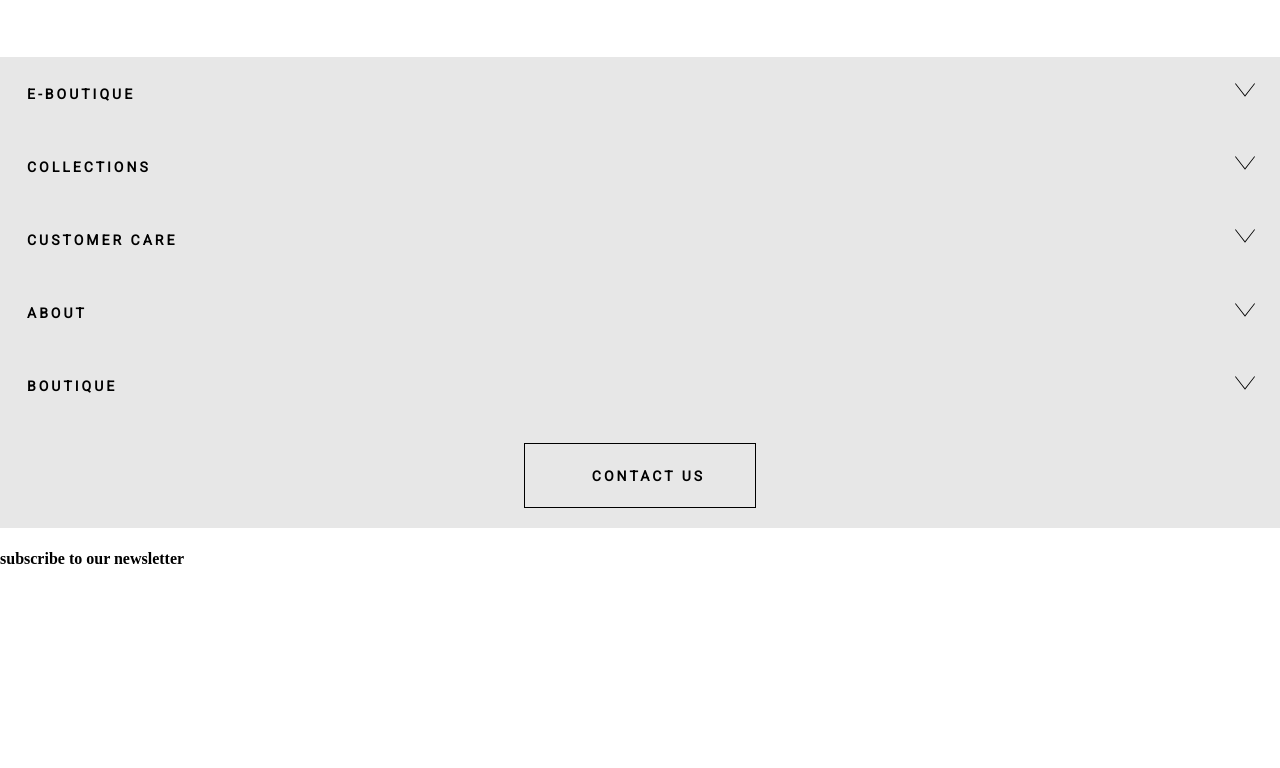
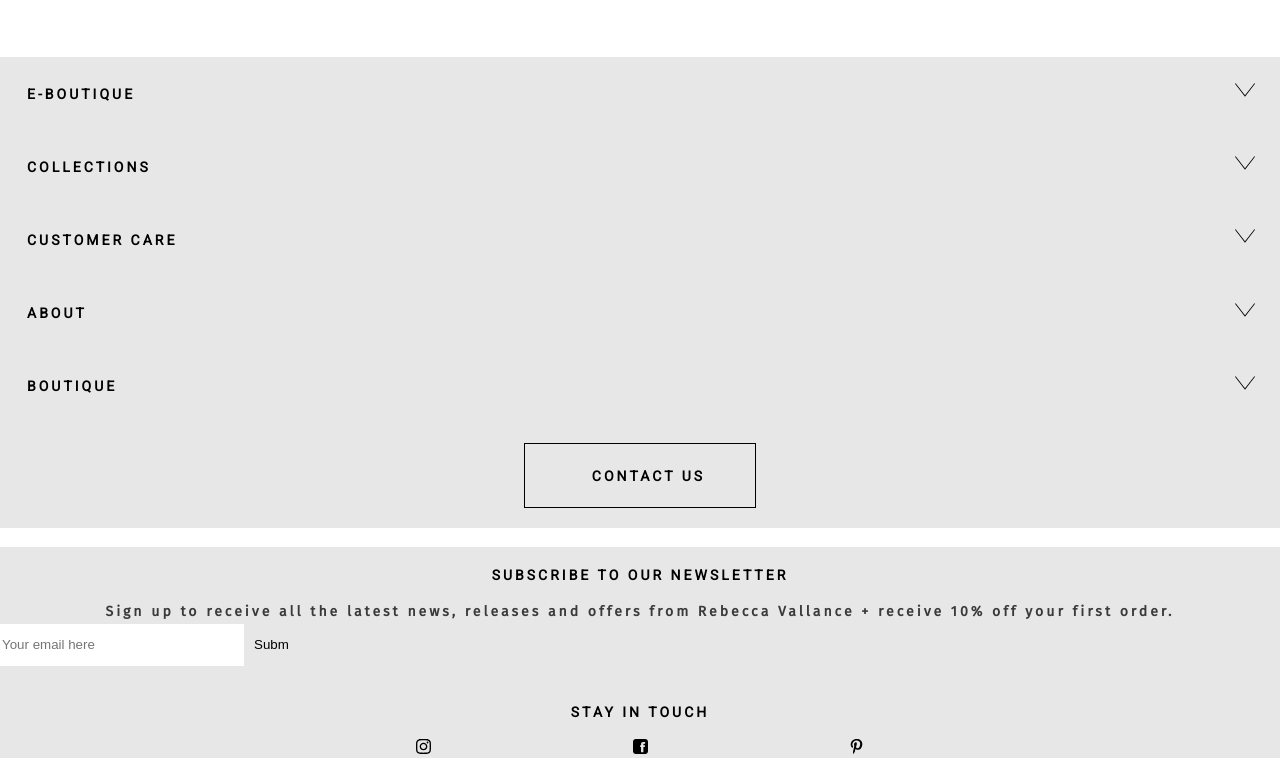
Before and after one commit to AnnieMarkina/Fashion_Landing_Adaptive, a website: page index.html in a window 1280 px wide. Shown: the part 2972-3740 px from the top of the page. Before the commit the page ends 3561 px from the top, so only its background shows below. Drawn offline with nearby package versions, Linux system fonts and the light colour scheme.

Commit message:
In progress

```diff
--- a/index.html
+++ b/index.html
@@ -374,10 +374,20 @@
             </div>
 
             <div class="footer__menu">
-                <div>
+                <div class="footer__menu-newsletter">
                     <h4>subscribe to our newsletter</h4>
+                    <p>Sign up to receive all the latest news, releases and offers from Rebecca Vallance + receive 10% off your first order.</p>
+                    <form action="" class="form-inputs">
+                        <input type="text" placeholder="Your email here" class="text-input">
+                        <input type="submit" class="sumbit-input">
+                    </form>
+                    <h4>Stay in Touch</h4>
+                    <div class="footer__menu-icons">
+                            <a href="javascript:void(0)"><img src="./imgs/instagram-glyph-1.svg" alt=""></a>
+                            <a href="javascript:void(0)"><img src="./imgs/facebook-icon-1.svg" alt=""></a>
+                            <a href="javascript:void(0)"><img src="./imgs/pinterest-4.svg" alt=""></a>
+                        </div>
                 </div>
-                <div class="footer__menu-children"></div>
             </div>
 
         </div>
--- a/styles/_footer.scss
+++ b/styles/_footer.scss
@@ -1,4 +1,14 @@
 .footer {
+    h4 {
+        text-transform: uppercase;
+        color: black;
+        letter-spacing: 3px;
+        text-transform: uppercase;
+        font-size: 14px;
+        font-weight: 900;
+        font-family: 'Roboto', sans-serif;
+    }
+
     &__wrapper {
         margin-top: 50px;
         width: 100%;
@@ -10,16 +20,11 @@
 
         &-children {
             display: none;
-
-
             a {
                 text-decoration: none;
-
                 span {
                     text-align: left;
-                    // margin: 30px auto 40px;
                     color: rgb(58, 58, 58);
-                    // width: 90%;
                     letter-spacing: 3px;
                     font-size: 14px;
                     font-weight: 1000;
@@ -45,13 +50,6 @@
             h4 {
                 margin-left: 17px;
                 text-align: left;
-                text-transform: uppercase;
-                color: black;
-                letter-spacing: 3px;
-                text-transform: uppercase;
-                font-size: 14px;
-                font-weight: 900;
-                font-family: 'Roboto', sans-serif;
                 padding: 10px;
             }
 
@@ -68,21 +66,13 @@
 
         #button {
             display: block;
-            margin: 0 auto;
-            margin-top: 20px;
-            margin-bottom: 20px;
-        }
-
-        button {
-                display: block;
-                margin: 0 auto;
+            margin: 20px auto;
             border: 1px solid black;
             background-color: transparent;
             padding: 5px 50px;
             text-decoration: none;
             display: block;
             font-size: 16px;
-                margin: 4px 2px;
             cursor: pointer;
 
             h4 {
@@ -90,5 +80,66 @@
             }
         }
     }
+
+    &-newsletter {
+        margin-top: 0;
+        background-color: $border-color;
+
+        h4 {
+            padding-top: 20px;
+            text-align: center;
+        }
+
+        p {
+            margin: 0 auto;
+            text-align: center;
+            color: rgb(58, 58, 58);
+            width: 90%;
+            letter-spacing: 3px;
+            font-size: 14px;
+            font-weight: 1000;
+            font-family: 'Fira Sans', sans-serif;
+            line-height: 1.6;
+        }
+
+        .form-inputs {
+            margin: 0 auto;
+
+            .text-input {
+                margin: 0 auto;
+                border: none;
+                width: 240px;
+                height: 40px;
+
+
+            }
+            .sumbit-input {
+                margin: 0;
+                background-color: transparent;
+                border: none;
+                width: 40px;
+                height: 40px;
+                background-image: url('./imgs/send-icon.svg') no-repeat center center;
+                background-position: 0px 0px;
+                background-repeat: no-repeat;
+            }
+
         }
     }
+
+    &-icons {
+        display: flex;
+        justify-content: space-between;
+        width: 35%;
+        margin: 0 auto;
+        margin-bottom: 10px;
+
+        a {
+            img {
+                width: 15px;
+                height: 15px;
+            }
+        }
+    }
+}
+}
```
Also changed, not shown: imgs/facebook-icon-1.svg (added), imgs/instagram-glyph-1.svg (added), imgs/pinterest-4.svg (added), imgs/send-icon.svg (added), styles/style.css, 1 other file. Lines whose indentation alone changed are shown as unchanged.
